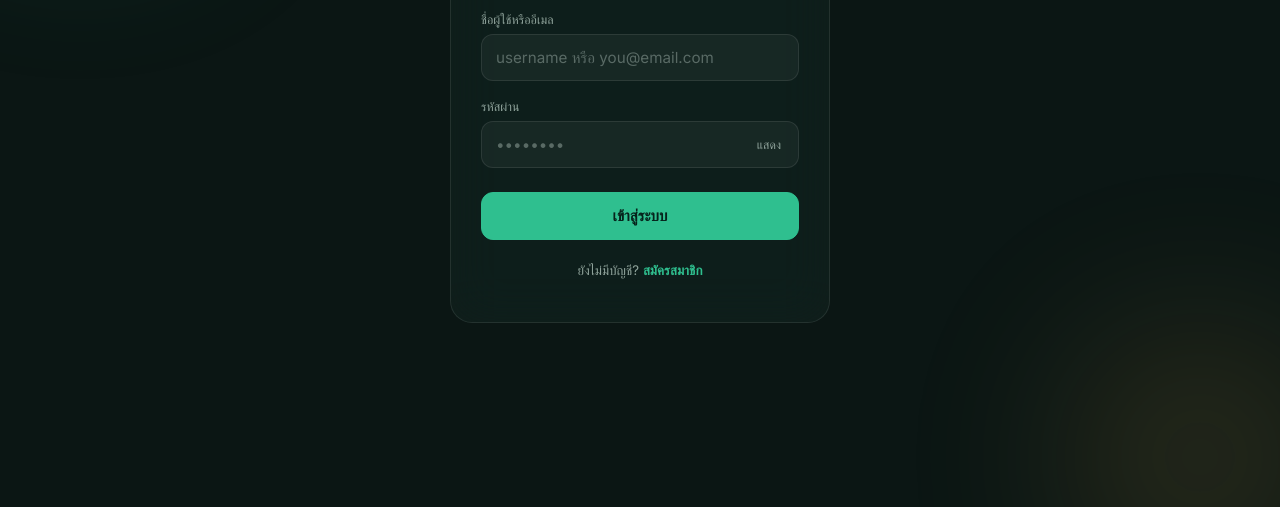
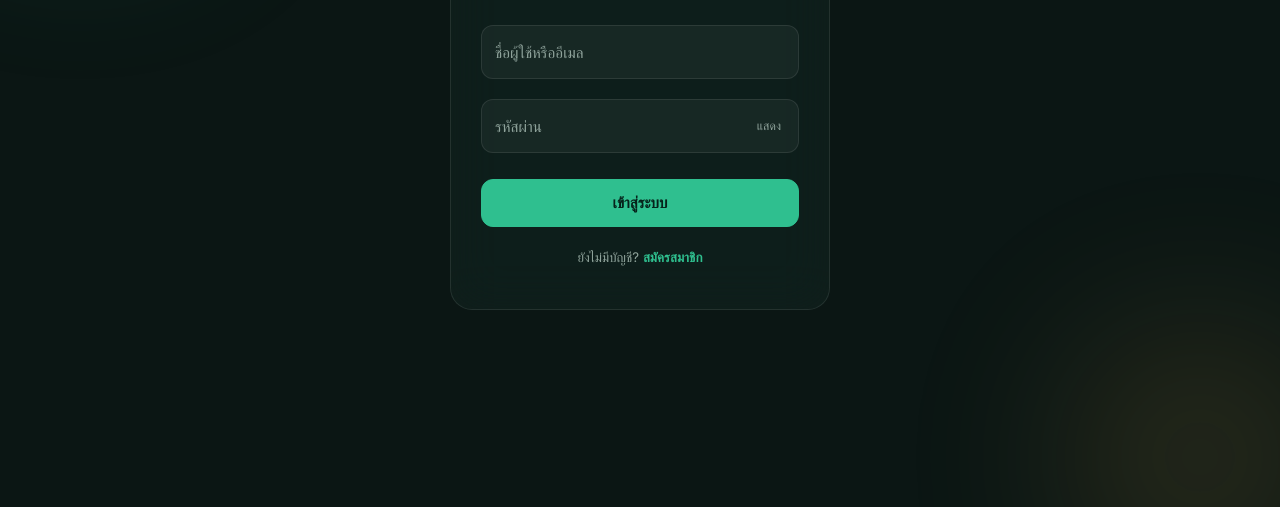
Before and after one commit to naphatphong/-moneymate, a website: page public/login.html in a window 1280 px wide. Shown: the part 293-800 px from the top of the page. Drawn offline with Linux system fonts and the light colour scheme.

Commit message:
Refactor login form for improved accessibility

```diff
--- a/public/login.html
+++ b/public/login.html
@@ -77,16 +77,27 @@
   .message.error{ display:block; background: rgba(232,131,111,0.12); color: var(--coral); border:1px solid rgba(232,131,111,0.3); }
   .message.success{ display:block; background: var(--emerald-dim); color: var(--emerald); border:1px solid rgba(47,191,143,0.3); }
 
-  .field{ margin-bottom:18px; }
-  .field label{ display:block; font-size:0.78rem; color:var(--text-soft); margin-bottom:7px; }
+  .field{ margin-bottom:20px; }
   .field .input-wrap{ position:relative; }
   .field input{
     width:100%; background: rgba(255,255,255,0.045); border:1px solid var(--line); border-radius:12px;
-    padding:13px 14px; color:var(--text); font-size:0.95rem; font-family:'Inter'; outline:none;
+    padding:22px 14px 8px; color:var(--text); font-size:0.95rem; font-family:'Inter'; outline:none;
     transition: border-color 0.25s, background 0.25s;
+    height:54px;
   }
   .field input:focus{ border-color: var(--emerald); background: rgba(255,255,255,0.06); }
-  .field input::placeholder{ color: rgba(143,163,155,0.55); }
+  .field input::placeholder{ color:transparent; }
+
+  .field label{
+    position:absolute; left:14px; top:50%; transform:translateY(-50%);
+    font-size:0.95rem; color:var(--text-soft); pointer-events:none;
+    transition: all 0.22s var(--spring-soft);
+    background:transparent;
+  }
+  .field input:focus + label,
+  .field input:not(:placeholder-shown) + label{
+    top:11px; transform:translateY(0); font-size:0.68rem; color:var(--emerald);
+  }
 
   .toggle-pw{
     position:absolute; right:12px; top:50%; transform:translateY(-50%);
@@ -130,15 +141,15 @@
 
   <form id="loginForm">
     <div class="field">
-      <label for="username">ชื่อผู้ใช้หรืออีเมล</label>
       <div class="input-wrap">
-        <input type="text" id="username" name="username" placeholder="username หรือ you@email.com" required autocomplete="username">
+        <input type="text" id="username" name="username" placeholder=" " required autocomplete="username">
+        <label for="username">ชื่อผู้ใช้หรืออีเมล</label>
       </div>
     </div>
     <div class="field">
-      <label for="password">รหัสผ่าน</label>
       <div class="input-wrap">
-        <input type="password" id="password" name="password" placeholder="••••••••" required autocomplete="current-password">
+        <input type="password" id="password" name="password" placeholder=" " required autocomplete="current-password">
+        <label for="password">รหัสผ่าน</label>
         <button type="button" class="toggle-pw" id="togglePw">แสดง</button>
       </div>
     </div>
```
